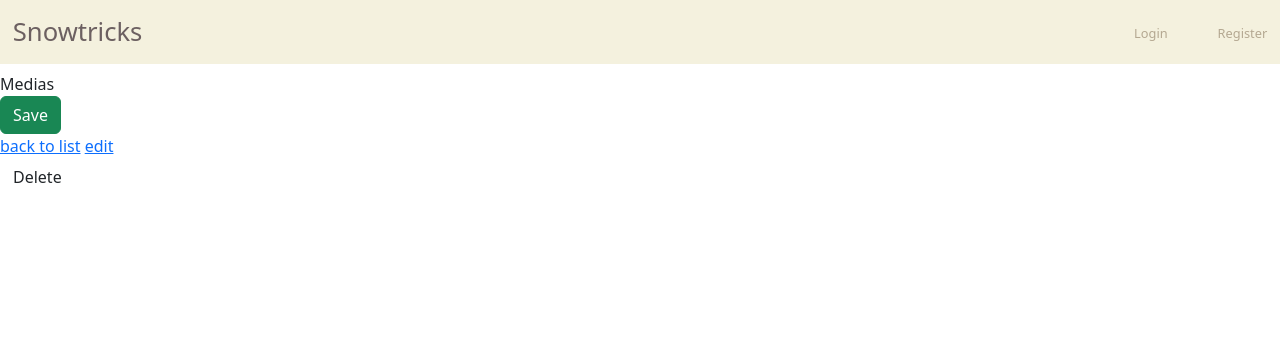
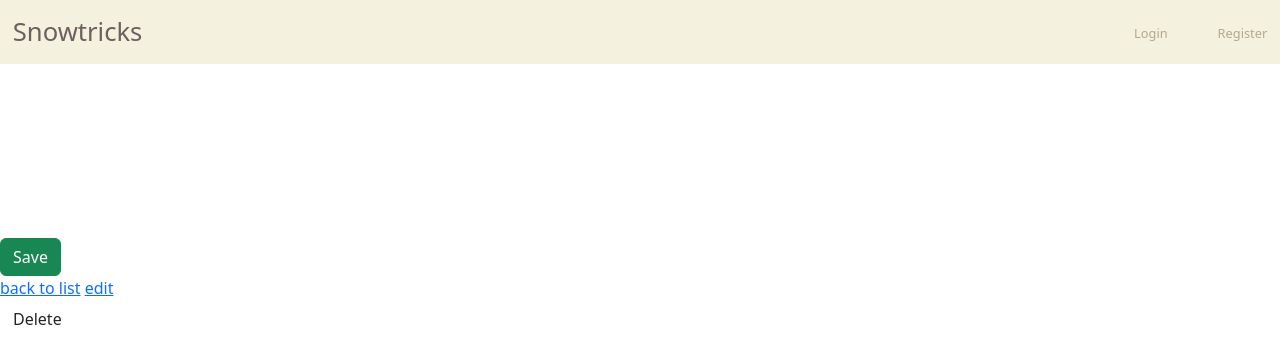
Before and after one commit to un-sam-sauvage/P6_snowtricks, a Symfony app: template templates/posts/show.html.twig in a window 1280 px wide. Shown: the top 364 px of the page. Run offline with Twig, Linux system fonts and the light colour scheme; the template is opened without the code that fills it, so the values that code supplies are empty; some libraries are stand-ins or nearby versions.

Commit message:
starting post style

```diff
--- a/templates/posts/show.html.twig
+++ b/templates/posts/show.html.twig
@@ -1,30 +1,42 @@
 {% extends 'base.html.twig' %}
 
 {% block title %}Posts{% endblock %}
-{% block stylesheet %}
-
+{% block stylesheets %}
+<style>
+	img {
+		max-width: 300px;
+		max-height: 150px;
+	}
+	#post {
+		display: flex;
+		flex-direction: column;
+		gap: 50px;
+		align-items: center;
+	}
+</style>
 {% endblock %}
 {% block body %}
-
 	<div id="post">
 		<h1>{{ post.name }}</h1>
+		<div id="categories">
 			{% for category in post.categories %}
-			<td>
+			<span class="category">
 				{{category.name}}
-			</td>
+			</span>
 			{% endfor %}
-		<td>{{ post.content }}</td>
-
-		<th>Medias</th>
+		</div>
+		<div id="medias">
 			{% for media in post.medias %}
-			<td>
 					{% if media.isVideo %}
-					<iframe width="560" height="315" src="{{media.path}}" title="YouTube video player" frameborder="0" allow="accelerometer; autoplay; clipboard-write; encrypted-media; gyroscope; picture-in-picture; web-share" allowfullscreen></iframe>
+						<iframe width="500" height="285" src="{{media.path}}" title="YouTube video player" frameborder="0" allow="accelerometer; autoplay; clipboard-write; encrypted-media; gyroscope; picture-in-picture; web-share" allowfullscreen></iframe>
 					{% else %}
 						<img src="{{ asset('uploads/pictures/' ~ media.path) }}">
 					{% endif %}
-			</td>
 			{% endfor %}
+		</div>
+		<div id="content">
+			<p>{{ post.content }}</p>
+		</div>
 	</div>
 	<div id="comments">
 			{{ form_start(form)  }}
```
Lines whose indentation alone changed are shown as unchanged.
